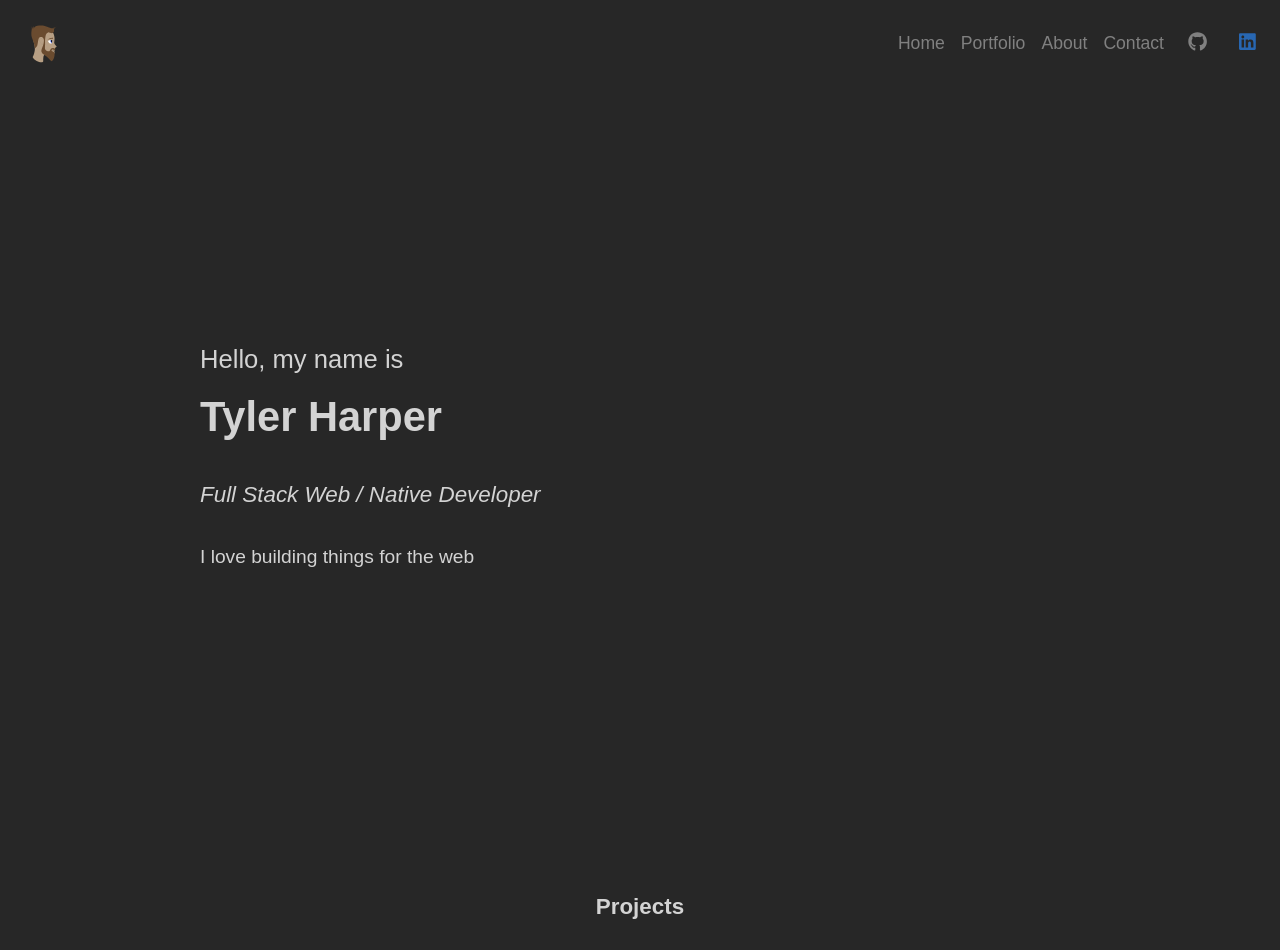
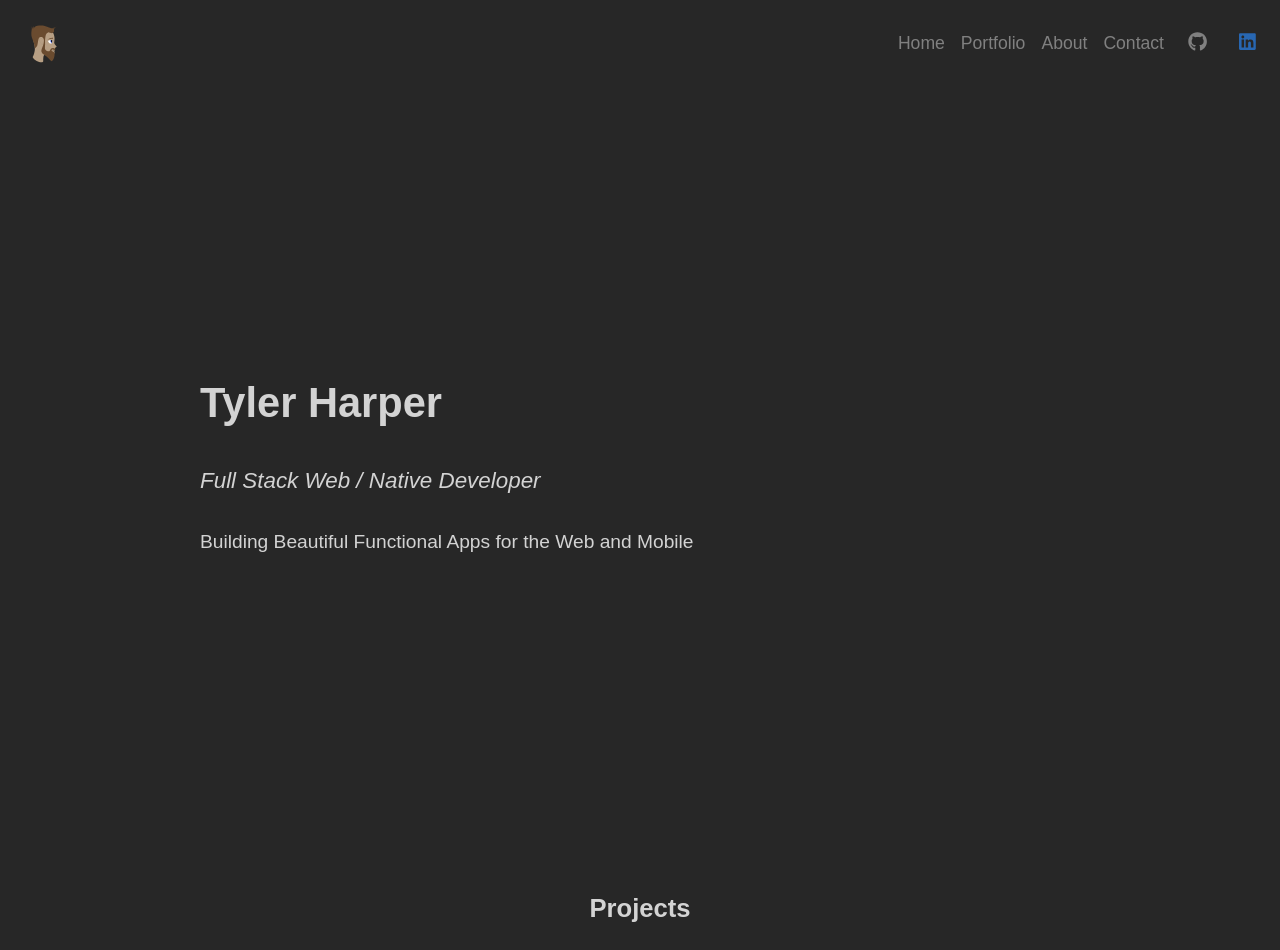
Before and after one commit to tylerdh12/portfolio-nextjs, a Next.js app: page / in a window 1280 px wide. Shown: the top 950 px of the page. Built offline with nearby package versions, Linux system fonts and the light colour scheme.

Commit message:
change heading and style of section headings

```diff
--- a/components/PageContent/Home.tsx
+++ b/components/PageContent/Home.tsx
@@ -25,9 +25,6 @@ const Home = () => {
       id="home-content"
       className="home-page"
     >
-      <motion.h4 variants={item} className="home-string">
-        Hello, my name is
-      </motion.h4>
       <motion.h1 variants={item} id="owner-name" className="home-name">
         Tyler Harper
       </motion.h1>
@@ -35,7 +32,7 @@ const Home = () => {
         Full Stack Web / Native Developer
       </motion.h2>
       <motion.p variants={item} id="owner-tagline" className="home-tagline">
-        I love building things for the web
+        Building Beautiful Functional Apps for the Web and Mobile
       </motion.p>
     </motion.div>
   );
--- a/styles/styles.css
+++ b/styles/styles.css
@@ -287,10 +287,9 @@ nav ul li a {
 }
 
 .section-label {
-  font-weight: 700;
-  font-size: 1.4rem;
+  font-weight: 800;
+  font-size: 1.6rem;
   text-align: center;
-  border-bottom: 2px solid grey;
   padding: 2rem;
   margin: 1rem;
   width: 60%;
--- a/styles/styles.scss
+++ b/styles/styles.scss
@@ -199,10 +199,9 @@ nav {
 }
 
 .section-label {
-  font-weight: 700;
-  font-size: 1.4rem;
+  font-weight: 800;
+  font-size: 1.6rem;
   text-align: center;
-  border-bottom: 2px solid grey;
   padding: 2rem;
   margin: 1rem;
   width: 60%;
```
Also changed, not shown: 1 other file (tests, documents, lock files or other folders).
